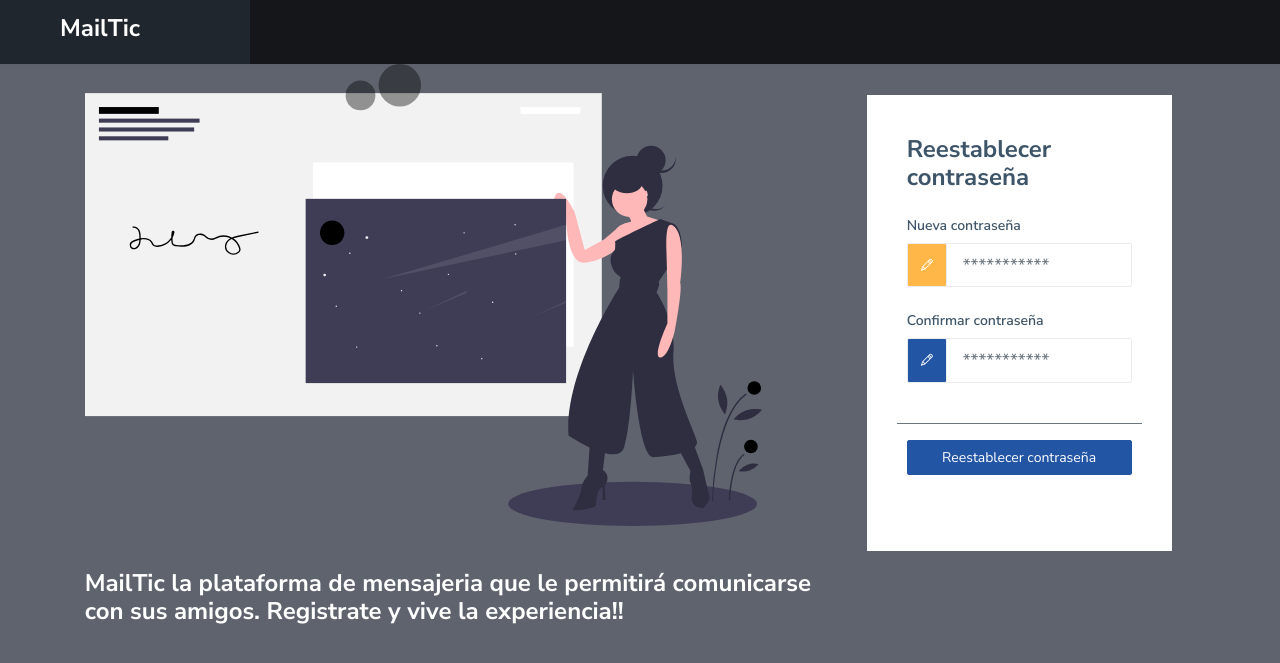
After one commit to dafp18/MailTic_MisionTic, a Flask app: a page that uses templates/recoverPassword.html in a window 1280 px wide. The commit adds this page. Shown: the top 663 px of the page. Run offline with Flask 2, Linux system fonts and the light colour scheme; some libraries are stand-ins or nearby versions.

Commit message:
se ajustan lso formularios de olvidar y reestablecer contraseña, se agrega funcionalidad se editan mensajes flash

```diff
--- a/forms.py
+++ b/forms.py
@@ -25,6 +25,12 @@ class NewMessageForm (FlaskForm):
     submitBtn = SubmitField('Enviar mensaje')
 
 
-class recoverPasswordForm (FlaskForm):
+class forgotPasswordForm (FlaskForm):
     email = EmailField('Correo electrónico', validators=[DataRequired(message = 'Debe ingresar un correo electrónico válido')])
     submitBtn = SubmitField('    Enviar correo    ')
+
+
+class recoverPasswordForm (FlaskForm):
+    password =PasswordField('Nueva contraseña')
+    confirmPassword = PasswordField('Confirmar contraseña')
+    submitRecover = SubmitField('Reestablecer contraseña')
--- a/main.py
+++ b/main.py
@@ -1,5 +1,5 @@
 import functools
-from flask import Flask,request,render_template,flash, redirect, url_for, g, make_response, session
+from flask import Flask,request,render_template,flash, redirect, url_for, g, make_response, session, Markup
 from werkzeug.security import generate_password_hash, check_password_hash
 import sqlite3 as sql
 import os
@@ -14,14 +14,14 @@ app = Flask(__name__)
 app.config['SECRET_KEY'] = SECRET_KEY
 
 
-@app.route('/', methods=['GET','POST'])
+@app.route('/', methods=['GET','POST'], endpoint='login')
 def index():
     colorAlert = "alert-danger"
     title='Inicio'
     route = '/ Inicio'
     formRegister = forms.RegisterForm()
     formLogin = forms.LoginForm()
-    formRecoverPassword = forms.recoverPasswordForm()
+    forgotPasswordForm = forms.forgotPasswordForm()
 
     if(formLogin.validate_on_submit() and request.method == 'POST'):
         email = formLogin.email.data
@@ -49,17 +49,60 @@ def index():
             session['user_id'] = user[0]
             return redirect(url_for('welcome'))
 
-    if(formRecoverPassword.validate_on_submit()):
-        emailRecover = formRecoverPassword.email.data
+    return render_template('inicio.html', title=title, route=route, formLogin=formLogin,formRegister=formRegister,forgotPasswordForm=forgotPasswordForm,colorAlert=colorAlert )
+
+
+@app.route('/forgotPassword', methods=['GET', 'POST'])
+def forgotPassword():
+    colorAlert = "alert-danger"
+    title='Inicio'
+    route = '/ Inicio'
+    formLogin = forms.LoginForm()
+    formRegister = forms.RegisterForm()
+    forgotPasswordForm = forms.forgotPasswordForm()
+    if(forgotPasswordForm.validate_on_submit()):
+        emailRecover = forgotPasswordForm.email.data
         colorAlert = "alert-success"
         con=sql.connect('database/MailTicDatabase.db')
         cur=con.cursor()
         cur.execute('INSERT INTO recoverPassword ( email,code) values (?,?)', (emailRecover,random.randint(1000, 9999)))
         con.commit()
-        print(emailRecover)
         flash('Hemos enviado un enlace de recuperación al correo electrónico proporcionado')
 
-    return render_template('inicio.html', title=title, route=route, formLogin=formLogin,formRegister=formRegister,formRecoverPassword=formRecoverPassword,colorAlert=colorAlert )
+    return render_template('inicio.html', title=title, route=route, formLogin=formLogin,formRegister=formRegister,forgotPasswordForm=forgotPasswordForm,colorAlert=colorAlert )
+
+@app.route('/recoverPassword/<email>', methods=['GET','POST'])
+def recoverPassword(email):
+    title='Recuperar contraseña'
+    route = '/ Recuperar contraseña'
+    colorAlert = "alert-danger"
+    redirectLogin = False
+    formRecoverPassword = forms.recoverPasswordForm()
+    if(formRecoverPassword.validate_on_submit()):
+        newPassword = formRecoverPassword.password.data
+        confirmPassword = formRecoverPassword.confirmPassword.data
+
+        if newPassword == confirmPassword:
+            if not utils.isPasswordValid(newPassword):
+                flash('La contraseña debe contener al menos 8 caracteres una letra mayúscula, un número y un símbolo')
+            else:
+                con=sql.connect('database/MailTicDatabase.db')
+                cur=con.cursor()
+                verifyEmailRestore = cur.execute('select * from recoverPassword where email = ?', (email,)).fetchone()
+                if verifyEmailRestore is None:
+                    flash('Upss! Ha ocurrido un error debe solicitar un nuevo enlace de recuperación')
+                else:
+                    colorAlert = "alert-success"
+                    cur.execute( "update users set password = ? where email = ?", (generate_password_hash(newPassword),email) )
+                    con.commit()
+                    cur.execute( "delete from recoverPassword where email = ?", (email,) )
+                    con.commit()
+                    flash(Markup('Contraseña reestablecida correctamente. <br><a href="/" style="color:green"> <u><strong>Iniciar sesión </strong></u></a>'))
+                    return render_template('recoverPassword.html', title=title, route=route,formRecoverPassword=formRecoverPassword,colorAlert=colorAlert)
+        else:
+            flash('Las contraseñas no coinciden')
+
+    return render_template('recoverPassword.html', title=title, route=route,formRecoverPassword=formRecoverPassword,colorAlert=colorAlert)
 
 
 @app.route('/welcome')
@@ -80,7 +123,6 @@ def newMessage():
         con=sql.connect('database/MailTicDatabase.db')
         cur=con.cursor()
         dirEmails = cur.execute('select distinct name, email from users').fetchall()
-        print(dirEmails)
         return render_template('newMessage.html', title=title, route=route, formMessage=formMessage, dirEmails=dirEmails)
     else:
         return 'unAuthorized'
@@ -127,6 +169,7 @@ def add_user():
     route = '/ Inicio'
     formLogin = forms.LoginForm()
     formRegister = forms.RegisterForm()
+    forgotPasswordForm = forms.forgotPasswordForm()
     if(formRegister.validate_on_submit() and request.method == 'POST'):
         try:
             name = formRegister.name.data
@@ -158,10 +201,10 @@ def add_user():
                     con.rollback()
                     flash('Upss ha ocurrido un error intente más tarde.')
 
-                return render_template('inicio.html', title=title, route=route, formRegister=formRegister,colorAlert=colorAlert )
+                return render_template('inicio.html', title=title, route=route, formRegister=formRegister, forgotPasswordForm=forgotPasswordForm, colorAlert=colorAlert )
         except:
-            return render_template('inicio.html', title=title, route=route, formLogin=formLogin,formRegister=formRegister,colorAlert=colorAlert )
-    return render_template('inicio.html', title=title, route=route, formLogin=formLogin,formRegister=formRegister,colorAlert=colorAlert )
+            return render_template('inicio.html', title=title, route=route, formLogin=formLogin,formRegister=formRegister,forgotPasswordForm=forgotPasswordForm,colorAlert=colorAlert )
+    return render_template('inicio.html', title=title, route=route, formLogin=formLogin,formRegister=formRegister,forgotPasswordForm=forgotPasswordForm,colorAlert=colorAlert )
 
 @app.route('/delete_msg/<idmsg>')
 def delete_msg(idmsg):
@@ -173,6 +216,11 @@ def delete_msg(idmsg):
         return redirect(url_for('messages'))
     else:
         return 'unAuthorized'
+
+@app.route('/logout')
+def logout():
+    session.clear()
+    return redirect(url_for('login'))
 
 def login_reqeuired(view):
     @functools.wraps(view)
--- a/templates/layouts/index.html
+++ b/templates/layouts/index.html
@@ -34,10 +34,10 @@
                             <a class="nav-link dropdown-toggle text-muted waves-effect waves-dark pro-pic" href="#" id="navbarDropdown" role="button" data-bs-toggle="dropdown" aria-expanded="false">
                                 <img src="https://fashion-jas.com/public/img/user.jpg" alt="user" class="rounded-circle" width="31">
                             </a>
-                            <ul class="dropdown-menu dropdown-menu-end user-dd animated" aria-labelledby="navbarDropdown">
+                            <ul class="dropdown-menu dropdown-menu-end user-dd animated" aria-labelledby="navbarDropdown"><!--
                                 <a class="dropdown-item" href="javascript:void(0)"><i class="fa fa-user  me-1 ms-1"></i> Mi perfil</a>
-                                <a class="dropdown-item" href="javascript:void(0)"><i class="fa fa-key  me-1 ms-1"></i> Cambiar contraseña</a>
-                                <a class="dropdown-item" href="/"><i class="fa fa-power-off me-1 ms-1"></i> Logout</a>
+                                <a class="dropdown-item" href="javascript:void(0)"><i class="fa fa-key  me-1 ms-1"></i> Cambiar contraseña</a>   -->
+                                <a class="dropdown-item" href="/logout"><i class="fa fa-power-off me-1 ms-1"></i> Logout</a>
                             </ul>
                         </li>
                     </ul>
--- a/templates/messages.html
+++ b/templates/messages.html
@@ -6,6 +6,8 @@
             <div class="card-body">
                 <div class="comment-widgets scrollable">
                     <!-- Comment Row -->
+                    {% if messages %}
+
                         {% for msg in messages %}
                         <div class="d-flex flex-row comment-row mt-0" style="padding: 0 !important" onclick="leerMessage('{{ msg[0] }}','{{ msg[1] }}','{{ msg[5] }}','{{ msg[3] }}','{{ msg[6] }}','{{ msg[2] }}')">
                             <div class="comment-text w-100">
@@ -27,7 +29,9 @@
                         </div>
                         <hr>
                         {%endfor%}
-
+                    {% else %}
+                        <center><h4>No tiene mensajes</h4></center>
+                    {% endif %}
                 </div>
             </div>
         </div>
--- /dev/null
+++ b/templates/recoverPassword.html
@@ -0,0 +1,123 @@
+<!DOCTYPE html>
+<html dir="ltr" lang="en">
+
+<head>
+    <meta charset="utf-8">
+    <meta http-equiv="X-UA-Compatible" content="IE=edge">
+    <!-- Tell the browser to be responsive to screen width -->
+    <meta name="viewport" content="width=device-width, initial-scale=1">
+    <meta name="robots" content="noindex,nofollow">
+    <title> MailTic </title>
+    <!-- Favicon icon -->
+    <link rel="icon" type="image/png" sizes="16x16" href="{{ url_for('static', filename='img/favicon.png') }}">
+    <!-- Custom CSS -->
+    <link href="{{ url_for('static', filename='css/style.min.css') }}" rel="stylesheet">
+</head>
+
+<body style="background:#5e636e">
+
+    <div id="main-wrapper" data-layout="vertical" data-navbarbg="skin5" data-sidebartype="full"
+        data-sidebar-position="absolute" data-header-position="absolute" data-boxed-layout="full">
+
+        <header class="topbar" data-navbarbg="skin5">
+            <nav class="navbar top-navbar navbar-expand-md navbar-dark">
+                <div class="navbar-header" data-logobg="skin5">
+                    <a class="navbar-brand" href="/" style="margin-left:20%">
+                        <h3>MailTic</h3>
+                    </a>
+                    <a class="nav-toggler waves-effect waves-light d-block d-md-none" href="javascript:void(0)"><i
+                            class="ti-menu ti-close"></i></a>
+                </div>
+                <div class="navbar-collapse collapse" id="navbarSupportedContent" data-navbarbg="skin5">
+                    <ul class="navbar-nav float-start me-auto"></ul>
+                    <ul class="navbar-nav float-end">
+                        <li class="nav-item dropdown">
+                            <a class="nav-link dropdown-toggle text-muted waves-effect waves-dark pro-pic" href="#"
+                                id="navbarDropdown" role="button" data-bs-toggle="dropdown" aria-expanded="false">
+
+                            </a>
+                            <ul class="dropdown-menu dropdown-menu-end user-dd animated"
+                                aria-labelledby="navbarDropdown">
+                                <a class="dropdown-item" href="javascript:void(0)"><i
+                                        class="fa fa-power-off me-1 ms-1"></i> Logout</a>
+                            </ul>
+                        </li>
+                    </ul>
+                </div>
+            </nav>
+        </header>
+
+        <div class="row">
+            <div class="col-md-8">
+                <img src="{{ url_for('static', filename='img/img_home.svg') }}" alt="home" width="80%"
+                    style="margin-left: 10%">
+                <h3 style="margin-left: 10%; color:white; margin-top: 5%;">MailTic la plataforma de mensajeria que le
+                    permitirá comunicarse con sus amigos. Registrate y vive la experiencia!!</h3>
+            </div>
+            <div class="col-md-3">
+                <div class="card" style="margin-top: 10%;">
+                    <div class="card-body">
+                        <div class="card">
+                            <div class="card-body">
+                                {% with messages = get_flashed_messages() %}
+                                {% if messages %}
+                                <div class="alert {{ colorAlert }}" role="alert">
+                                    {% if colorAlert == 'alert-danger' %}
+                                    <h4 class="alert-heading">Error !</h4>
+                                    {% else %}
+                                    <h4 class="alert-heading">Exito !</h4>
+                                    {% endif %}
+                                    <ul class=flashes>
+                                        {% for message in messages %}
+                                        <li> {{ message }} </li>
+                                        {% endfor %}
+                                    </ul>
+                                </div>
+                                {% endif %}
+                                {% endwith %}
+                                <h3>Reestablecer contraseña</h3>
+                                <form class="form-horizontal mt-3" id="registerform" action="" method="POST">
+                                    {{ formRecoverPassword.hidden_tag() }}
+                                    <div class="row pb-4">
+                                        <div class="col-12">
+                                            {{ formRecoverPassword.password.label(class="text-end control-label
+                                            col-form-label") }}
+                                            <div class="input-group mb-3">
+                                                <div class="input-group-prepend">
+                                                    <span class="input-group-text bg-warning text-white h-100" id="basic-addon2"><i
+                                                            class="ti-pencil"></i></span>
+                                                </div>
+                                                {{ formRecoverPassword.password(class="form-control form-control-lg", placeholder="***********") }}
+                                            </div>
+                                            {{ formRecoverPassword.confirmPassword.label(class="text-end control-label col-form-label") }}
+                                            <div class="input-group mb-3">
+                                                <div class="input-group-prepend">
+                                                    <span class="input-group-text bg-info text-white h-100" id="basic-addon2"><i class="ti-pencil"></i></span>
+                                                </div>
+                                                {{ formRecoverPassword.confirmPassword(class="form-control form-control-lg", placeholder="***********") }}
+                                            </div>
+                                        </div>
+                                    </div>
+                                    <div class="row border-top border-secondary">
+                                        <div class="col-12">
+                                            <div class="form-group">
+                                                <div class="pt-3 d-grid">
+                                                    {{ formRecoverPassword.submitRecover(class="btn btn-block btn btn-info") }}
+                                                </div>
+                                            </div>
+                                        </div>
+                                    </div>
+                                </form>
+                            </div>
+                        </div>
+                    </div>
+                </div>
+            </div>
+            <div class="col-md-1">
+            </div>
+        </div>
+    </div>
+    <script src="{{ url_for('static', filename='js/bootstrap/dist/js/bootstrap.bundle.min.js') }}"></script>
+</body>
+
+</html>
```
Also changed, not shown: templates/inicio.html (+5 -5 lines), database/MailTicDatabase.db. Lines whose indentation alone changed are shown as unchanged.
